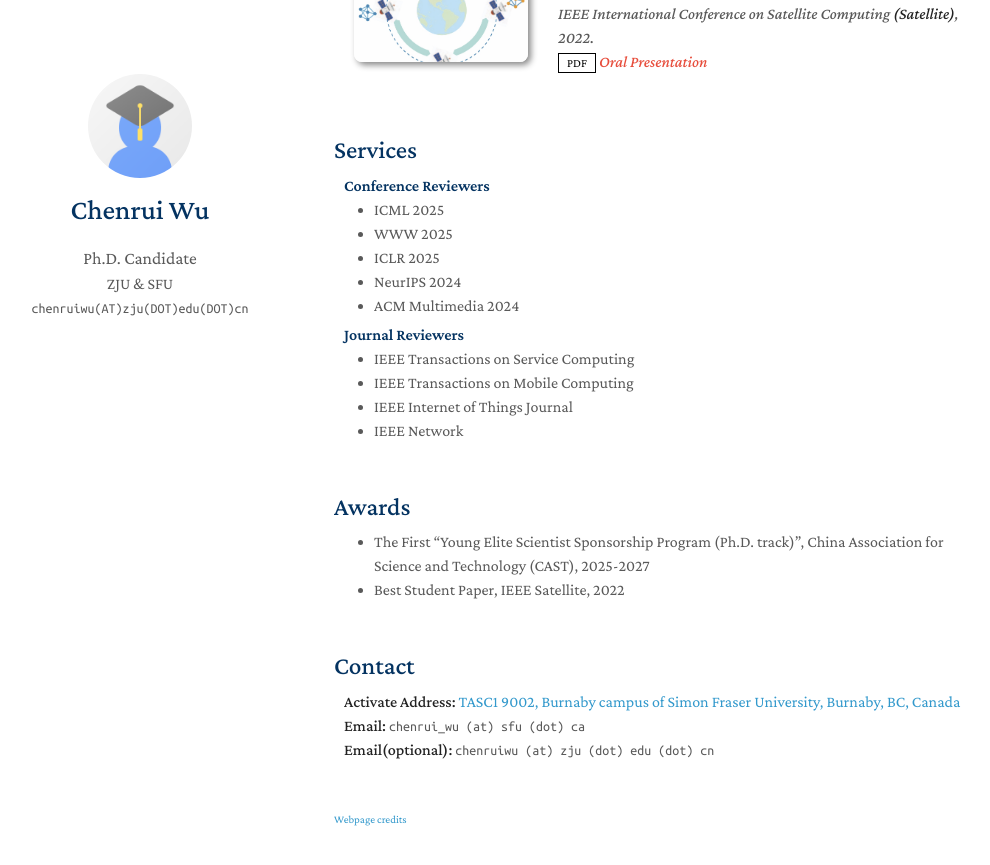
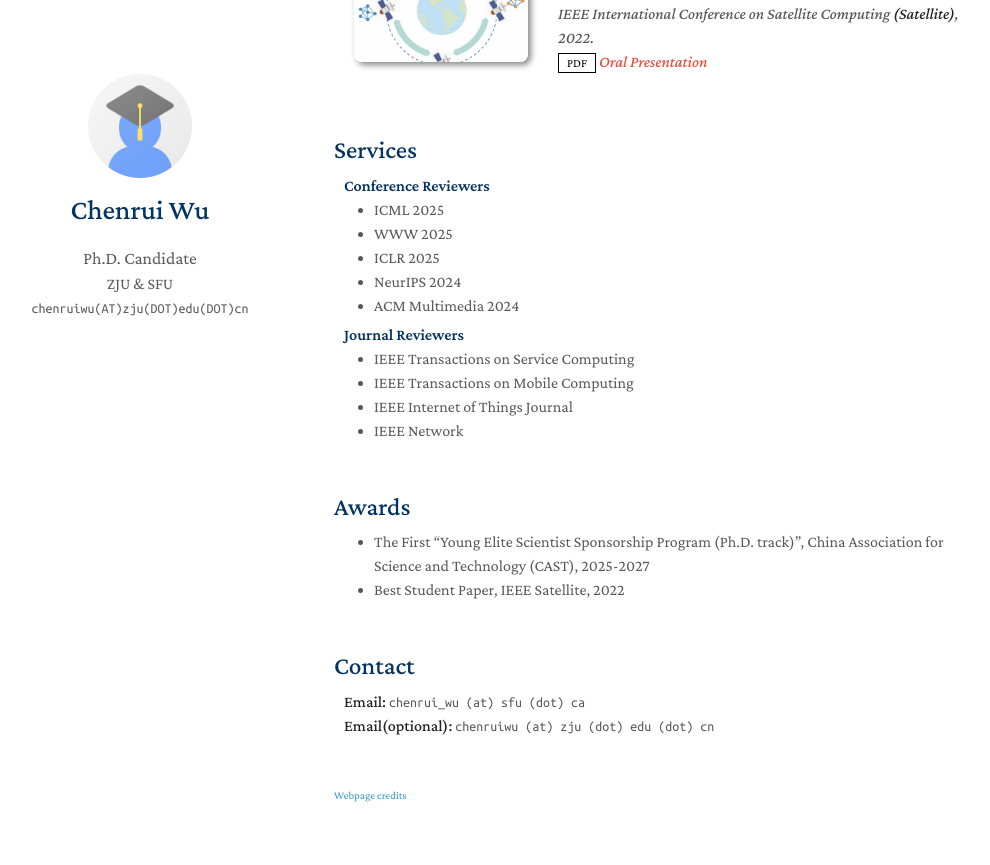
Before and after one commit to wuchenrui/wuchenrui.github.io, a Jekyll site: the page built from index.md, in a window 1280 px wide and 900 px high, scrolled down 2382 px. Shown: the top 865 px of the window, without its empty margins (136-1126 px from the left). Built offline with Jekyll 4.4.1, drawn with Linux system fonts in a browser that asks for light colours; a style sheet for code colours, icons or effects is not loaded; our own code applies the rules of GitHub Pages for plain Markdown files.

Commit message:
Update contact.md

```diff
--- a/_includes/contact.md
+++ b/_includes/contact.md
@@ -3,8 +3,8 @@
 <h2 style="margin: 50px 0px 10px;">Contact</h2>
 
 <p style="padding-left: 10px;">
-<strong>Activate Address:</strong> <a href="https://www.google.ca/maps/place/Technology+and+Science+Complex+1,+Burnaby,+BC+V5A+1S6/@49.2767215,-122.9141125,17z/data=!3m1!4b1!4m6!3m5!1s0x548679bf39213df3:0x851019771abbd8cd!8m2!3d49.2767215!4d-122.9141125!16s%2Fg%2F1v8j03rg?hl=en&entry=ttu&g_ep=EgoyMDI1MDEwMS4wIKXMDSoASAFQAw%3D%3D">TASC1 9002, Burnaby campus of Simon Fraser University, Burnaby, BC, Canada</a>
-<br />
+<!-- <strong>Activate Address:</strong> <a href="https://www.google.ca/maps/place/Technology+and+Science+Complex+1,+Burnaby,+BC+V5A+1S6/@49.2767215,-122.9141125,17z/data=!3m1!4b1!4m6!3m5!1s0x548679bf39213df3:0x851019771abbd8cd!8m2!3d49.2767215!4d-122.9141125!16s%2Fg%2F1v8j03rg?hl=en&entry=ttu&g_ep=EgoyMDI1MDEwMS4wIKXMDSoASAFQAw%3D%3D">TASC1 9002, Burnaby campus of Simon Fraser University, Burnaby, BC, Canada</a>
+<br /> -->
 <strong>Email:</strong> <email> chenrui_wu (at) sfu (dot) ca</email>
 <br />
 <strong>Email(optional):</strong> <email> chenruiwu (at) zju (dot) edu (dot) cn</email>
```
